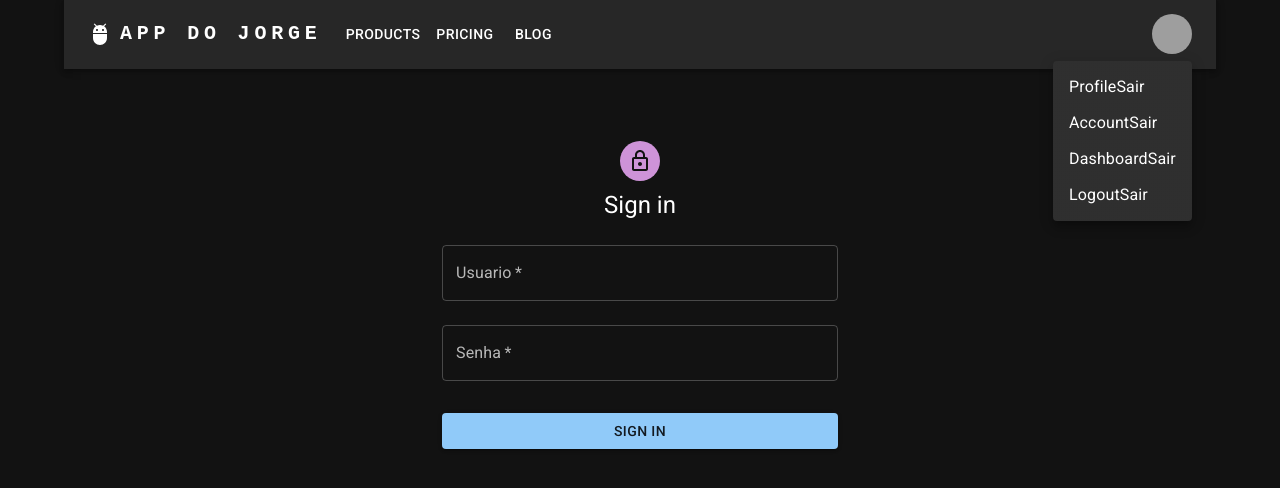
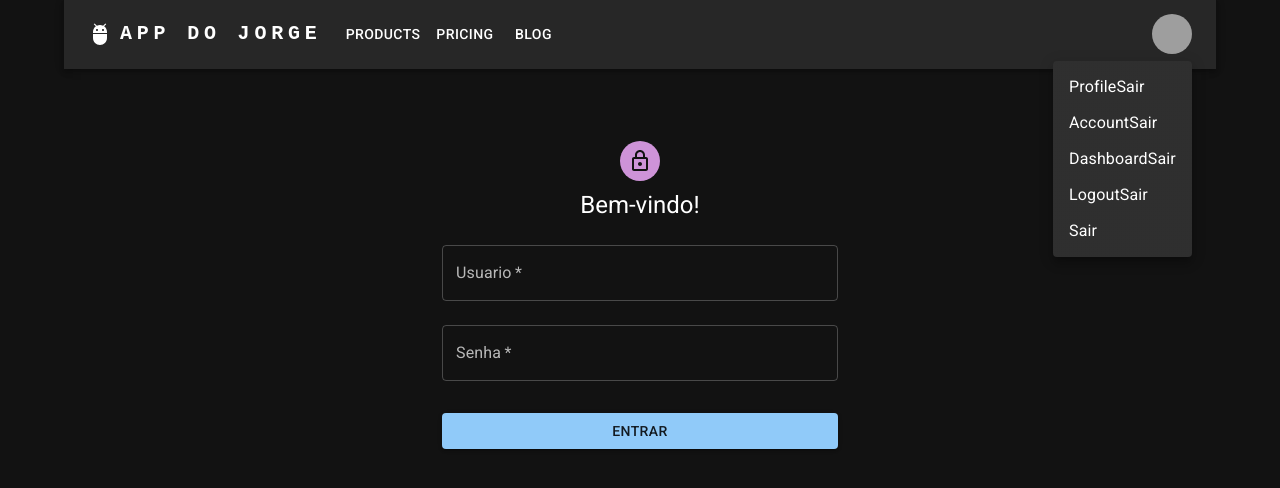
Before and after one commit to BrunoGBranchi/spring-react-app-frontend, a React (Create React App) app: page /login in a window 1280 px wide. Both pictures are taken after a click on the button "Open settings". Shown: the top 488 px of the page. Built offline with nearby package versions, Linux system fonts and the light colour scheme; grey boxes are pictures that could not be loaded.

Commit message:
adicionado mensagem de erro login

```diff
--- a/src/App.js
+++ b/src/App.js
@@ -26,10 +26,9 @@ const App = () => {
       setOpen(true);
       localStorage.removeItem('message'); // remova a mensagem após ser exibida
     }
-  });
+  },[]);
 
   function addMessage(mensagem, errorCode) {
-    console.log('entronometodo'+mensagem+errorCode);
     setMessage(mensagem);
     setErrorCode(errorCode);
     setOpen(true);
@@ -62,7 +61,7 @@ const App = () => {
                 <Route path="/usuarios/novo" element={<NovoUsuario addMessage={addMessage}/>} />
               </Route>
             </Route>
-            <Route path='/login' element={<Login />} />
+            <Route path='/login' element={<Login addMessage={addMessage}/>} />
           </Routes>
         </Router>
         <FloatingAlert open={open} message={message} onClose={handleClose} errorCode={errorCode} />
--- a/src/component/appBar.js
+++ b/src/component/appBar.js
@@ -157,6 +157,9 @@ function ResponsiveAppBar() {
                   <Typography textAlign="center" onClick={handleLogout}>Sair</Typography>
                 </MenuItem>
               ))}
+              <MenuItem onClick={handleLogout}>
+                  <Typography textAlign="center">Sair</Typography>
+                </MenuItem>
             </Menu>
           </Box>
         </Toolbar>
--- a/src/pages/login/index.jsx
+++ b/src/pages/login/index.jsx
@@ -11,7 +11,7 @@ import Container from '@mui/material/Container';
 import { createTheme, ThemeProvider } from '@mui/material/styles';
 import Cookies from 'js-cookie';
 
-const Login = () => {
+const Login = (props) => {
 
   const theme = createTheme({
     palette: {
@@ -30,10 +30,16 @@ const Login = () => {
       headers: { 'Content-Type': 'application/json' },
       body: JSON.stringify({ username, password })
     });
+    if (response.status < 400) {
+      const data = await response.json();
+      Cookies.set('token', data.token);
+      //localStorage.setItem('token', data.token);
+      navigate('/');
+  } else {
     const data = await response.json();
-    Cookies.set('token', data.token);
-    //localStorage.setItem('token', data.token);
-    navigate('/');
+      props.addMessage(data.message, response.status);
+  }
+
   };
 
   return (
@@ -53,7 +59,7 @@ const Login = () => {
               <LockOutlinedIcon />
             </Avatar>
             <Typography component="h1" variant="h5">
-              Sign in
+              Bem-vindo!
             </Typography>
             <Box component="form" onSubmit={handleSubmit} noValidate sx={{ mt: 1 }}>
               <TextField
@@ -86,7 +92,7 @@ const Login = () => {
                 variant="contained"
                 sx={{ mt: 3, mb: 2 }}
               >
-                Sign In
+                Entrar
               </Button>
             </Box>
           </Box>
```
